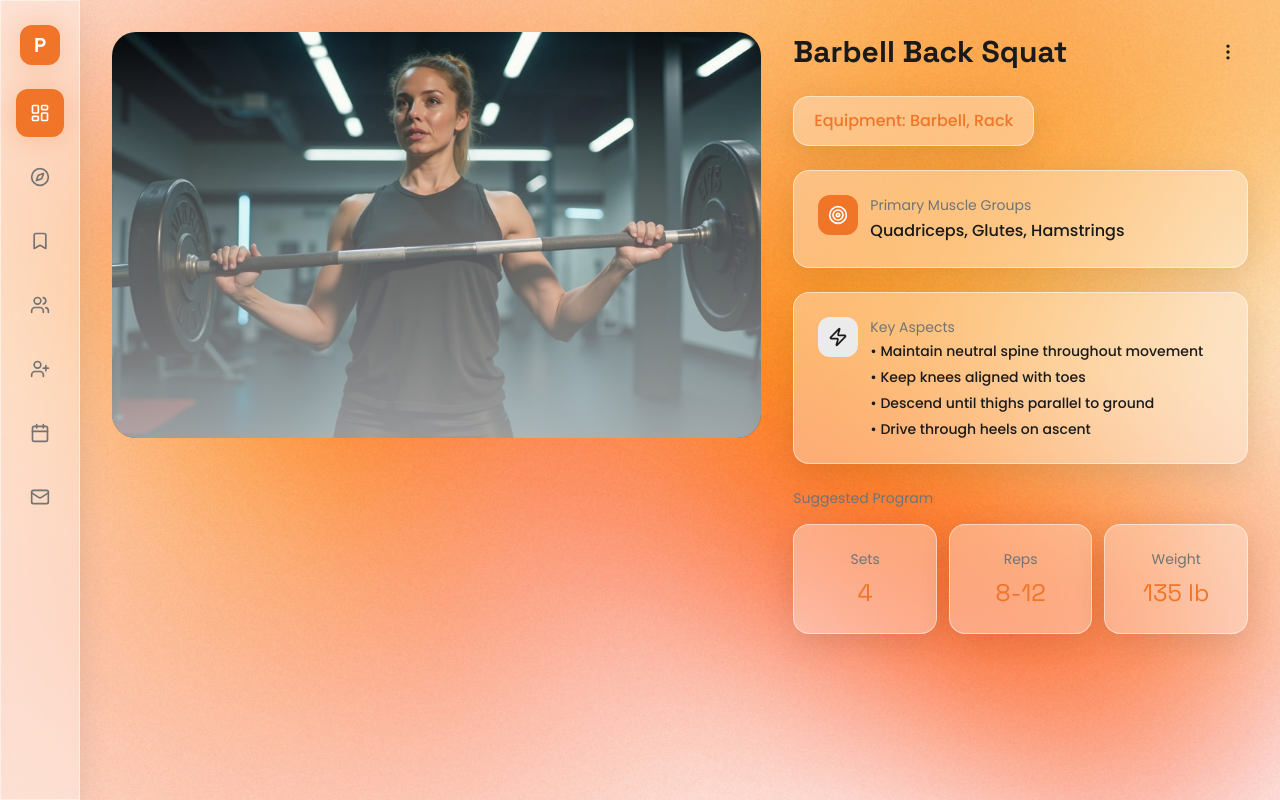
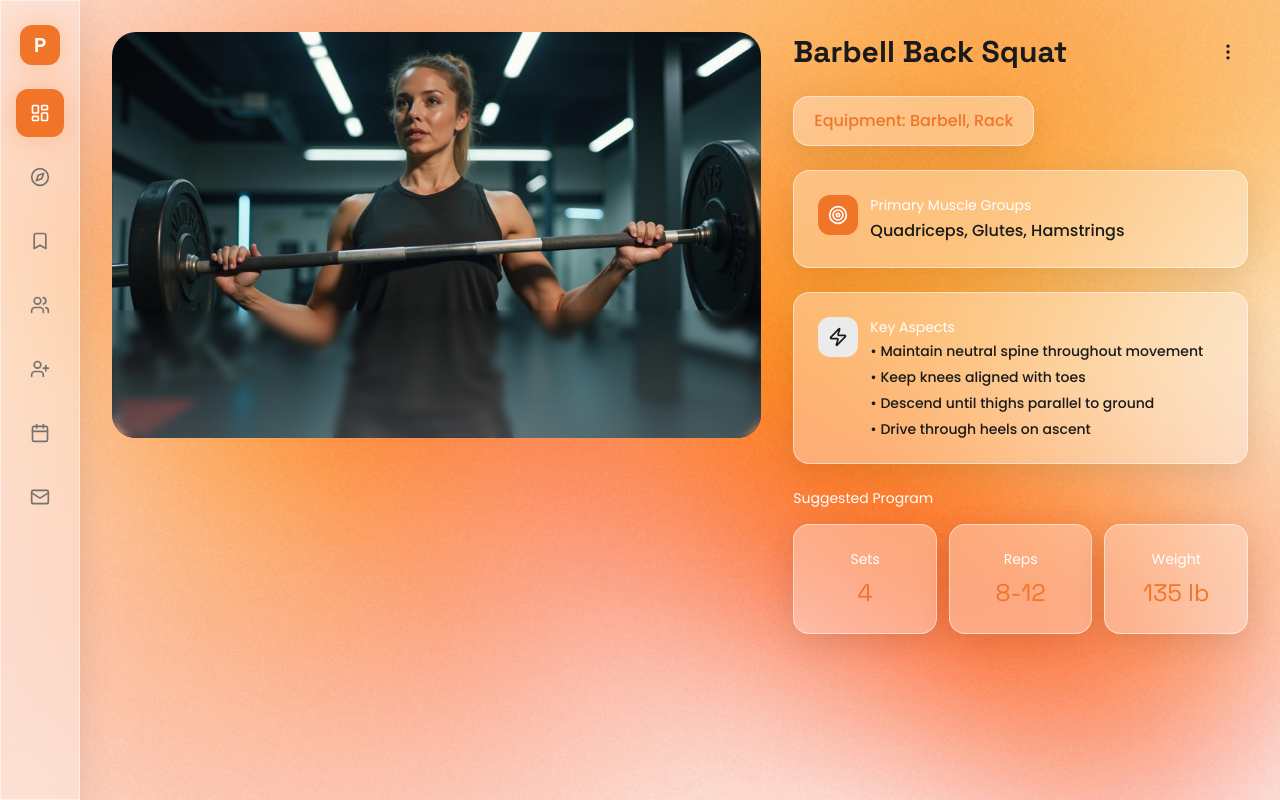
Before and after one commit to prometheusimpact/prometheus-coach-ui, a React (Vite) app: page / in a window 1280 px wide. Built offline with nearby package versions, Linux system fonts and the light colour scheme; the HTML template or start-up script is replaced by a standard one.

Commit message:
Refactor image and text styling

```diff
--- a/src/components/Exercise/ExerciseHero.tsx
+++ b/src/components/Exercise/ExerciseHero.tsx
@@ -11,7 +11,7 @@ export const ExerciseHero = ({ image, alt }: ExerciseHeroProps) => {
         alt={alt}
         className="w-full h-full object-cover"
       />
-      <div className="absolute inset-0 bg-gradient-to-t from-background/60 to-transparent" />
+      <div className="absolute inset-x-0 bottom-0 h-32 backdrop-blur-sm bg-gradient-to-t from-background/20 to-transparent" />
     </div>
   );
 };
--- a/src/components/Exercise/InfoCard.tsx
+++ b/src/components/Exercise/InfoCard.tsx
@@ -20,7 +20,7 @@ export const InfoCard = ({ icon: Icon, label, value, variant = "default" }: Info
           </div>
         )}
         <div className="flex-1">
-          <p className="text-sm text-muted-foreground mb-1">{label}</p>
+          <p className="text-sm text-white mb-1">{label}</p>
           <div className="text-foreground font-medium">
             {value}
           </div>
--- a/src/components/Exercise/ProgramTile.tsx
+++ b/src/components/Exercise/ProgramTile.tsx
@@ -6,7 +6,7 @@ interface ProgramTileProps {
 export const ProgramTile = ({ label, value }: ProgramTileProps) => {
   return (
     <div className="glass rounded-2xl p-6 text-center transition-smooth glass-hover">
-      <p className="text-sm text-muted-foreground mb-2">{label}</p>
+      <p className="text-sm text-white mb-2">{label}</p>
       <p className="text-2xl font-heading text-primary">{value}</p>
     </div>
   );
--- a/src/pages/Index.tsx
+++ b/src/pages/Index.tsx
@@ -60,7 +60,7 @@ const Index = () => {
                 />
 
                 <div>
-                  <p className="text-sm text-muted-foreground mb-3">Suggested Program</p>
+                  <p className="text-sm text-white mb-3">Suggested Program</p>
                   <div className="grid grid-cols-3 gap-3">
                     <ProgramTile label="Sets" value="4" />
                     <ProgramTile label="Reps" value="8-12" />
@@ -99,7 +99,7 @@ const Index = () => {
               />
 
               <div>
-                <p className="text-sm text-muted-foreground mb-4">Suggested Program</p>
+                <p className="text-sm text-white mb-4">Suggested Program</p>
                 <div className="grid grid-cols-3 gap-3">
                   <ProgramTile label="Sets" value="4" />
                   <ProgramTile label="Reps" value="8-12" />
```
